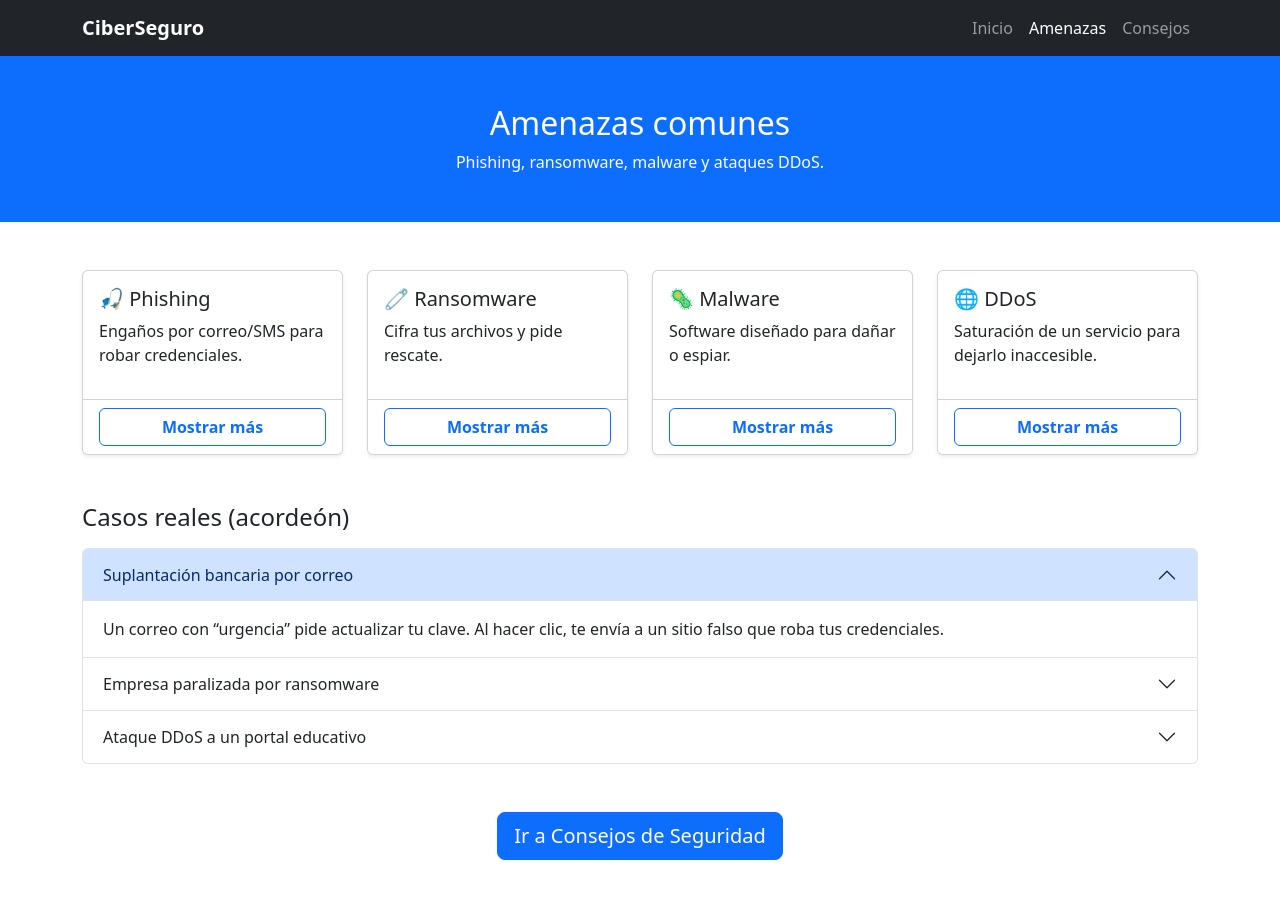
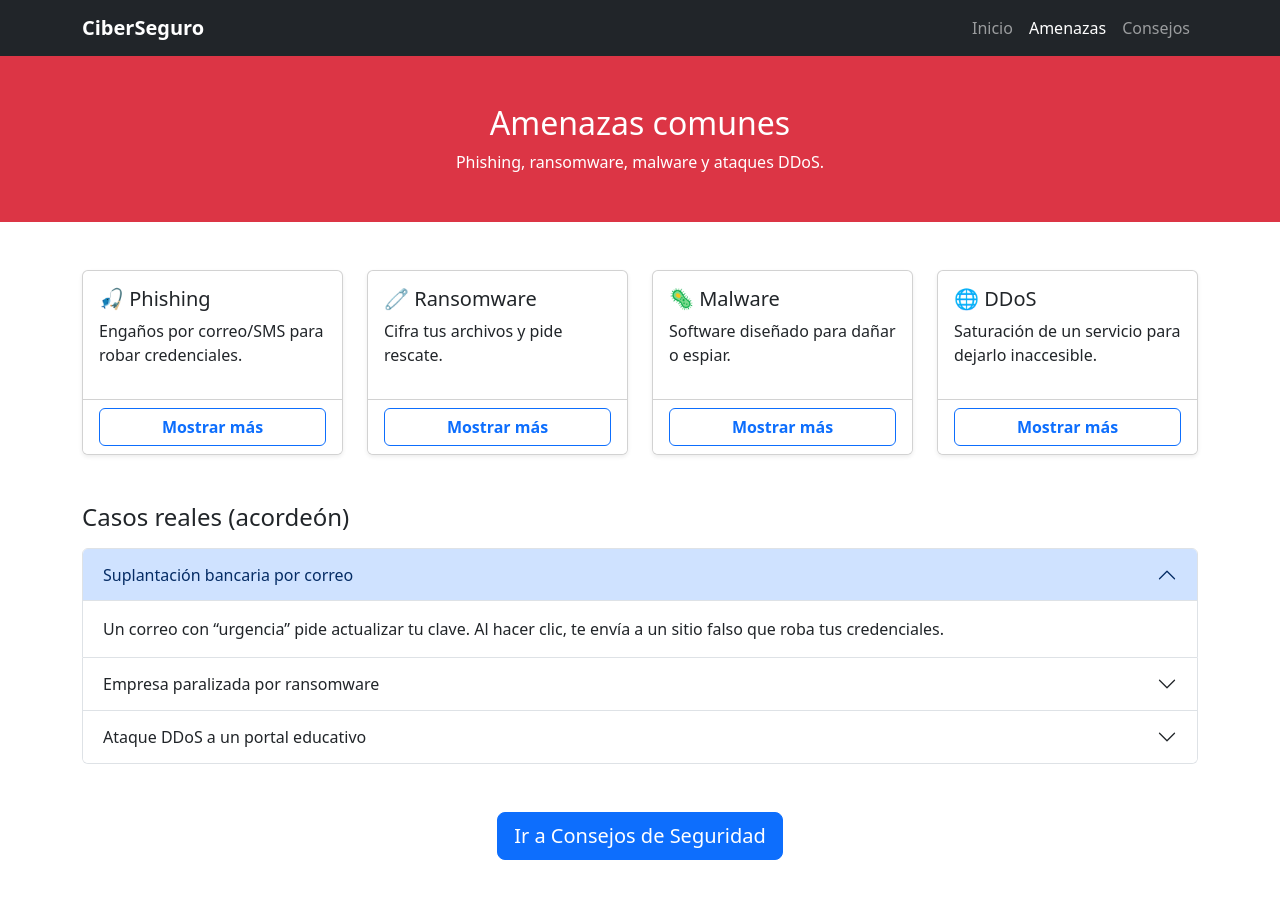
Before and after one commit to vergara-nicolas/M2_EvaluacionModulo, a plain HTML site: page amenazas.html in a window 1280 px wide. Drawn offline with nearby package versions, Linux system fonts and the light colour scheme.

Commit message:
Cambio de color header
Se cambia color header de amenazas para hacerlo más llamativo

```diff
--- a/amenazas.html
+++ b/amenazas.html
@@ -25,7 +25,7 @@
     </div>
   </nav>
 
-  <header class="bg-primary text-white text-center py-5">
+  <header class="bg-danger text-white text-center py-5">
     <div class="container">
       <h1 class="h2">Amenazas comunes</h1>
       <p class="mb-0">Phishing, ransomware, malware y ataques DDoS.</p>
```
